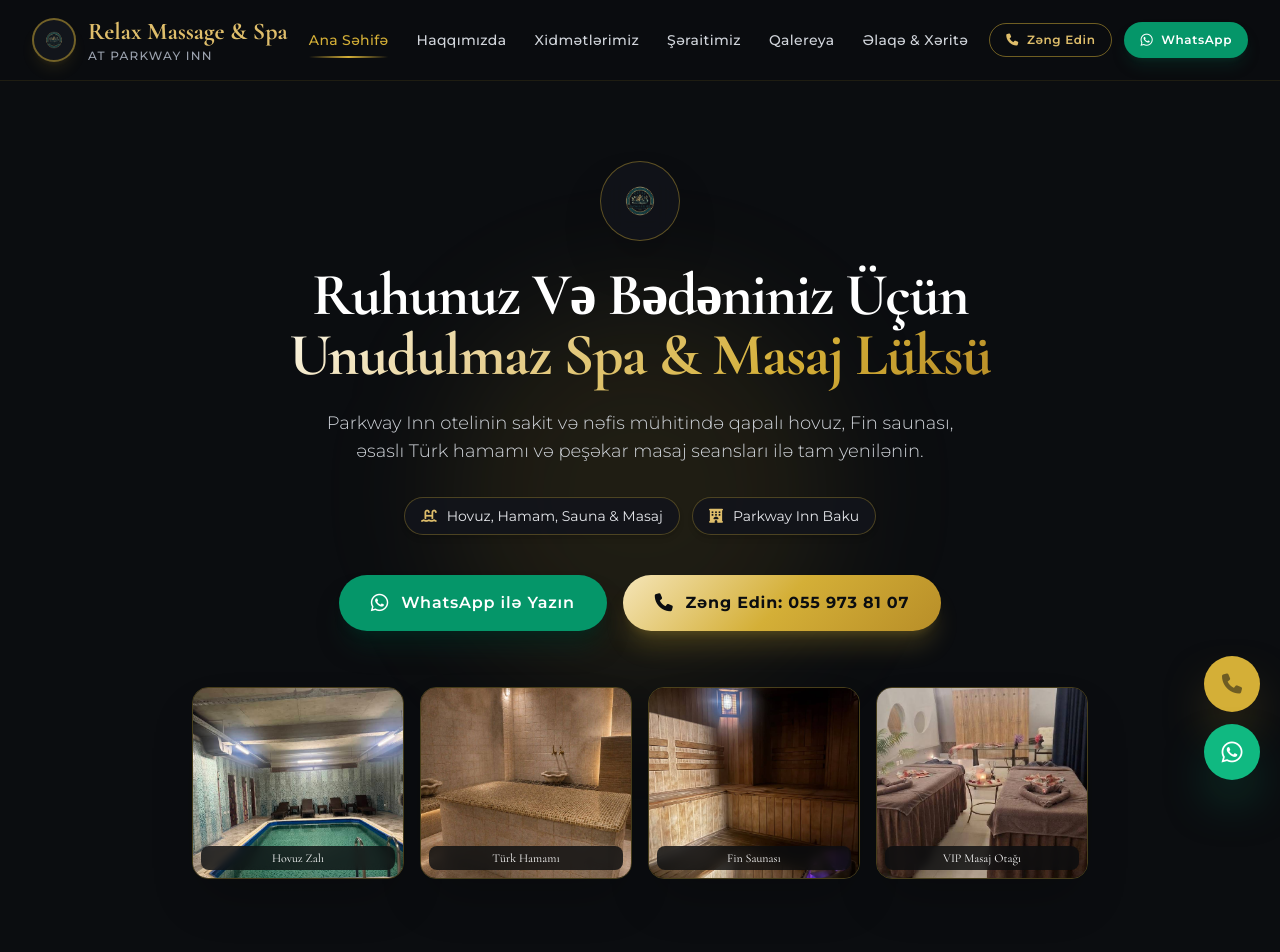
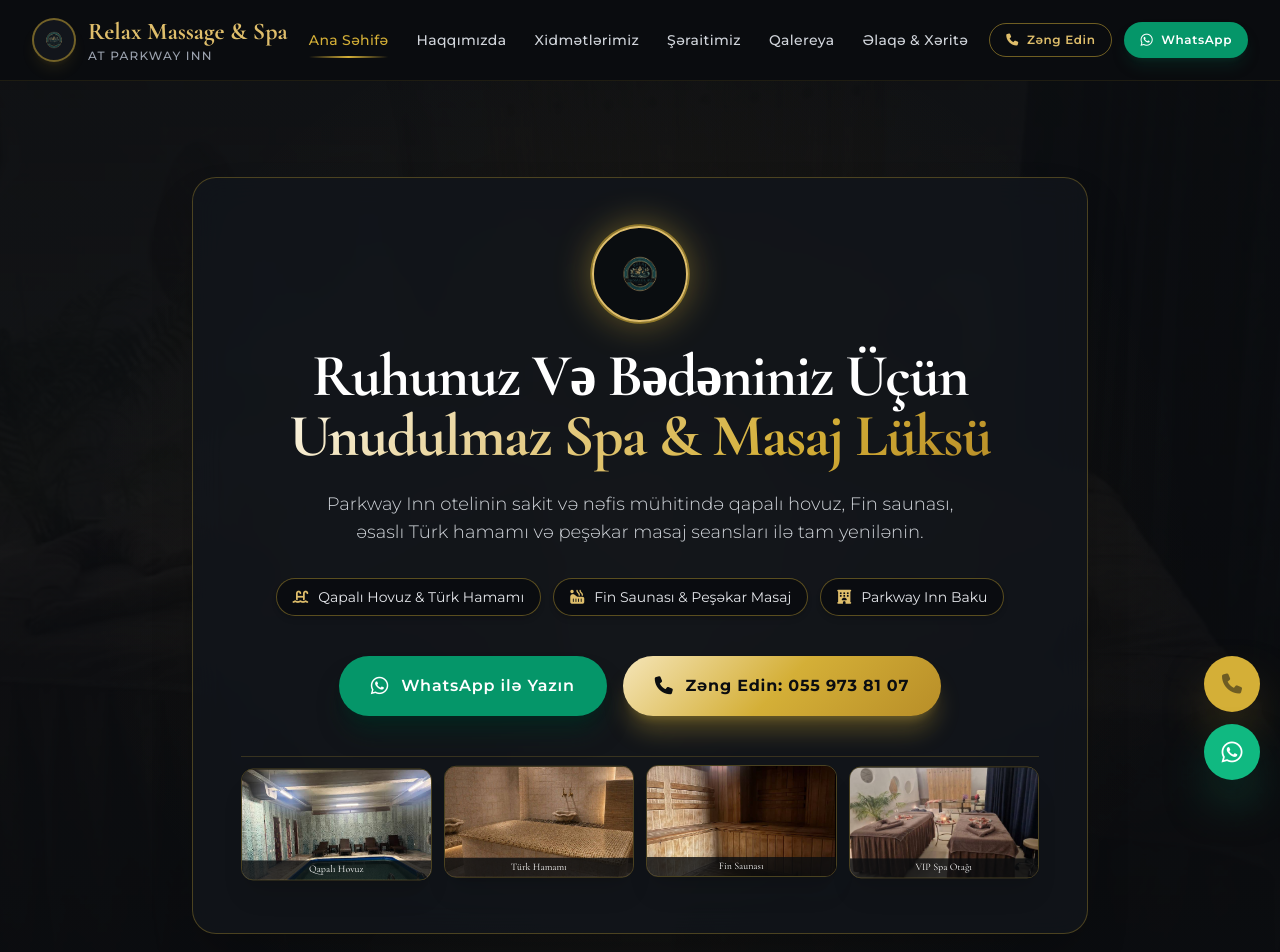
Before and after one commit to zakasmd/RelaxMassage, a plain HTML site: page index.html in a window 1280 px wide. Shown: the top 952 px of the page. Drawn offline with nearby package versions, Linux system fonts and the light colour scheme.

Commit message:
Redesign Hero section with animated backdrop and glassmorphism luxury card

```diff
--- a/index.html
+++ b/index.html
@@ -50,7 +50,7 @@
     </script>
 
     <!-- Custom Styles (with Cache-Buster) -->
-    <link rel="stylesheet" href="style.css?v=1.2">
+    <link rel="stylesheet" href="style.css?v=2.0">
 </head>
 <body class="bg-dark-900 text-gray-200 font-sans antialiased overflow-x-hidden max-w-full selection:bg-gold-500 selection:text-dark-900">
 
@@ -65,7 +65,7 @@
                         <img src="images/logo.png" alt="Relax Massage & Spa Logo" class="w-full h-full object-contain">
                     </div>
                     <div class="flex flex-col justify-center">
-                        <span class="font-serif text-base sm:text-2xl font-bold text-gold-400 group-hover:text-gold-300 transition leading-tight">Relax Massage & Spa</span>
+                        <span class="font-serif text-base sm:text-2xl font-bold text-gold-400 group-hover:text-gold-300 transition leading-snug">Relax Massage & Spa</span>
                         <span class="text-[10px] sm:text-xs text-gray-400 tracking-widest font-medium uppercase">at Parkway Inn</span>
                     </div>
                 </a>
@@ -119,71 +119,86 @@
         </div>
     </header>
 
-    <!-- HERO SECTION WITH REFINED CENTRALLY-BALANCED LUXURY DESIGN -->
-    <section id="hero" class="relative min-h-[88vh] flex items-center justify-center overflow-hidden py-14 sm:py-20 bg-dark-900 w-full">
-        <!-- Ambient Glow Backdrops -->
-        <div class="absolute top-1/4 left-1/2 -translate-x-1/2 w-96 h-96 bg-gold-500/10 rounded-full blur-3xl pointer-events-none"></div>
+    <!-- STUNNING ANIMATED HERO SECTION WITH REAL PREMIUM SPA BACKDROP -->
+    <section id="hero" class="relative min-h-[92vh] flex items-center justify-center overflow-hidden py-16 sm:py-24 bg-dark-900 w-full">
 
+        <!-- Animated Background Image Showcase -->
+        <div class="absolute inset-0 z-0 overflow-hidden">
+            <img src="images/Screenshot 2026-10-10 094249.png" alt="Relax Spa Premium Environment" class="w-full h-full object-cover animate-slow-zoom opacity-40 filter brightness-75">
+            <div class="absolute inset-0 bg-gradient-to-t from-dark-900 via-dark-900/80 to-dark-900/90"></div>
+            <div class="absolute inset-0 bg-hero-pattern opacity-50"></div>
+        </div>
+
+        <!-- Hero Main Content -->
         <div class="relative max-w-7xl mx-auto px-4 sm:px-6 lg:px-8 z-10 w-full">
-            <div class="flex flex-col items-center text-center max-w-4xl mx-auto">
 
-                <!-- Central Emblem Header -->
-                <div class="w-16 h-16 sm:w-20 sm:h-20 rounded-full border border-gold-500/40 p-2.5 bg-dark-800/80 backdrop-blur-md shadow-2xl mb-6 flex items-center justify-center">
-                    <img src="images/logo.png" alt="Relax Spa Emblem" class="w-full h-full object-contain">
+            <!-- Glassmorphism Main Card -->
+            <div class="glass-panel border border-gold-500/30 rounded-3xl p-6 sm:p-12 shadow-2xl max-w-4xl mx-auto text-center relative animate-fade-in-up">
+
+                <!-- Glowing Emblem Logo -->
+                <div class="w-20 h-20 sm:w-24 sm:h-24 rounded-full border-2 border-gold-400 bg-dark-900/90 p-3 shadow-2xl mx-auto mb-6 flex items-center justify-center animate-pulse-gold relative group">
+                    <img src="images/logo.png" alt="Relax Spa Emblem" class="w-full h-full object-contain group-hover:scale-105 transition duration-500">
                 </div>
 
+                <!-- Main Title -->
                 <h1 class="font-serif text-3xl sm:text-5xl md:text-6xl font-bold tracking-tight text-white leading-tight mb-6">
                     Ruhunuz Və Bədəniniz Üçün <br>
                     <span class="gold-gradient-text">Unudulmaz Spa & Masaj Lüksü</span>
                 </h1>
 
+                <!-- Subtitle -->
                 <p class="text-gray-300 text-sm sm:text-lg font-light leading-relaxed mb-8 max-w-2xl mx-auto">
                     Parkway Inn otelinin sakit və nəfis mühitində qapalı hovuz, Fin saunası, əsaslı Türk hamamı və peşəkar masaj seansları ilə tam yenilənin.
                 </p>
 
-                <!-- Feature pills -->
+                <!-- Feature Pills -->
                 <div class="flex flex-wrap justify-center items-center gap-3 mb-10">
-                    <div class="bg-dark-800/90 border border-gold-500/30 px-4 py-2 rounded-full flex items-center gap-2.5 text-xs sm:text-sm text-gray-200 shadow-md">
+                    <div class="bg-dark-900/90 border border-gold-500/40 px-4 py-2 rounded-full flex items-center gap-2.5 text-xs sm:text-sm text-gray-200 shadow-md">
                         <i class="fa-solid fa-water-ladder text-gold-400"></i>
-                        <span>Hovuz, Hamam, Sauna & Masaj</span>
+                        <span>Qapalı Hovuz & Türk Hamamı</span>
                     </div>
-                    <div class="bg-dark-800/90 border border-gold-500/30 px-4 py-2 rounded-full flex items-center gap-2.5 text-xs sm:text-sm text-gray-200 shadow-md">
+                    <div class="bg-dark-900/90 border border-gold-500/40 px-4 py-2 rounded-full flex items-center gap-2.5 text-xs sm:text-sm text-gray-200 shadow-md">
+                        <i class="fa-solid fa-hot-tub-person text-gold-400"></i>
+                        <span>Fin Saunası & Peşəkar Masaj</span>
+                    </div>
+                    <div class="bg-dark-900/90 border border-gold-500/40 px-4 py-2 rounded-full flex items-center gap-2.5 text-xs sm:text-sm text-gray-200 shadow-md">
                         <i class="fa-solid fa-hotel text-gold-400"></i>
                         <span>Parkway Inn Baku</span>
                     </div>
                 </div>
 
-                <!-- Action Buttons -->
-                <div class="flex flex-col sm:flex-row justify-center items-center gap-4 w-full sm:w-auto mb-14">
-                    <a href="https://wa.me/994559738107" target="_blank" rel="noopener noreferrer" class="w-full sm:w-auto bg-emerald-600 hover:bg-emerald-500 text-white font-semibold px-8 py-3.5 rounded-full text-sm sm:text-base tracking-wider transition duration-300 shadow-xl shadow-emerald-950/50 flex items-center justify-center gap-3 group">
+                <!-- Action CTA Buttons -->
+                <div class="flex flex-col sm:flex-row justify-center items-center gap-4 w-full sm:w-auto mb-10">
+                    <a href="https://wa.me/994559738107" target="_blank" rel="noopener noreferrer" class="w-full sm:w-auto bg-emerald-600 hover:bg-emerald-500 text-white font-semibold px-8 py-4 rounded-full text-sm sm:text-base tracking-wider transition duration-300 shadow-xl shadow-emerald-950/60 flex items-center justify-center gap-3 group">
                         <i class="fa-brands fa-whatsapp text-xl group-hover:scale-110 transition"></i> WhatsApp ilə Yazın
                     </a>
-                    <a href="tel:+994559738107" class="w-full sm:w-auto bg-gold-gradient hover:opacity-90 text-dark-900 font-bold px-8 py-3.5 rounded-full text-sm sm:text-base tracking-wider transition duration-300 shadow-xl shadow-gold-500/20 flex items-center justify-center gap-3">
+                    <a href="tel:+994559738107" class="w-full sm:w-auto bg-gold-gradient hover:opacity-90 text-dark-900 font-bold px-8 py-4 rounded-full text-sm sm:text-base tracking-wider transition duration-300 shadow-xl shadow-gold-500/30 flex items-center justify-center gap-3">
                         <i class="fa-solid fa-phone text-lg"></i> Zəng Edin: 055 973 81 07
                     </a>
                 </div>
 
-                <!-- Centered Photo Showcase Cards Grid -->
-                <div class="grid grid-cols-2 sm:grid-cols-4 gap-3 sm:gap-4 w-full max-w-4xl mx-auto">
-                    <div class="rounded-2xl overflow-hidden border border-gold-500/30 shadow-2xl h-36 sm:h-48 group relative">
+                <!-- Interactive Floating Photo Thumbnails -->
+                <div class="grid grid-cols-2 sm:grid-cols-4 gap-3 w-full pt-4 border-t border-gold-500/20">
+                    <div class="rounded-xl overflow-hidden border border-gold-500/30 shadow-xl h-24 sm:h-28 group relative animate-float">
                         <img src="images/Screenshot 2026-10-10 094217.png" alt="Qapalı Hovuz Zalı" class="w-full h-full object-cover group-hover:scale-110 transition duration-500">
-                        <span class="absolute bottom-2 left-2 right-2 text-[10px] sm:text-xs text-center font-serif text-white bg-dark-900/80 py-1 rounded-lg backdrop-blur-sm">Hovuz Zalı</span>
+                        <span class="absolute inset-x-0 bottom-0 text-[10px] text-center font-serif text-white bg-dark-900/80 py-0.5 backdrop-blur-xs">Qapalı Hovuz</span>
                     </div>
-                    <div class="rounded-2xl overflow-hidden border border-gold-500/30 shadow-2xl h-36 sm:h-48 group relative">
+                    <div class="rounded-xl overflow-hidden border border-gold-500/30 shadow-xl h-24 sm:h-28 group relative animate-float" style="animation-delay: 0.5s;">
                         <img src="images/Screenshot 2026-10-10 094122.png" alt="Türk Hamamı Göbəktazı" class="w-full h-full object-cover group-hover:scale-110 transition duration-500">
-                        <span class="absolute bottom-2 left-2 right-2 text-[10px] sm:text-xs text-center font-serif text-white bg-dark-900/80 py-1 rounded-lg backdrop-blur-sm">Türk Hamamı</span>
+                        <span class="absolute inset-x-0 bottom-0 text-[10px] text-center font-serif text-white bg-dark-900/80 py-0.5 backdrop-blur-xs">Türk Hamamı</span>
                     </div>
-                    <div class="rounded-2xl overflow-hidden border border-gold-500/30 shadow-2xl h-36 sm:h-48 group relative">
+                    <div class="rounded-xl overflow-hidden border border-gold-500/30 shadow-xl h-24 sm:h-28 group relative animate-float" style="animation-delay: 1s;">
                         <img src="images/Screenshot 2026-10-10 094115.png" alt="Fin Sauna Otağı" class="w-full h-full object-cover group-hover:scale-110 transition duration-500">
-                        <span class="absolute bottom-2 left-2 right-2 text-[10px] sm:text-xs text-center font-serif text-white bg-dark-900/80 py-1 rounded-lg backdrop-blur-sm">Fin Saunası</span>
+                        <span class="absolute inset-x-0 bottom-0 text-[10px] text-center font-serif text-white bg-dark-900/80 py-0.5 backdrop-blur-xs">Fin Saunası</span>
                     </div>
-                    <div class="rounded-2xl overflow-hidden border border-gold-500/30 shadow-2xl h-36 sm:h-48 group relative">
+                    <div class="rounded-xl overflow-hidden border border-gold-500/30 shadow-xl h-24 sm:h-28 group relative animate-float" style="animation-delay: 1.5s;">
                         <img src="images/Screenshot 2026-10-10 094249.png" alt="Cütlük Masaj Otağı" class="w-full h-full object-cover group-hover:scale-110 transition duration-500">
-                        <span class="absolute bottom-2 left-2 right-2 text-[10px] sm:text-xs text-center font-serif text-white bg-dark-900/80 py-1 rounded-lg backdrop-blur-sm">VIP Masaj Otağı</span>
+                        <span class="absolute inset-x-0 bottom-0 text-[10px] text-center font-serif text-white bg-dark-900/80 py-0.5 backdrop-blur-xs">VIP Spa Otağı</span>
                     </div>
                 </div>
 
             </div>
+
         </div>
     </section>
 
@@ -861,6 +876,6 @@
     </div>
 
     <!-- JavaScript (with Cache-Buster) -->
-    <script src="script.js?v=1.2"></script>
+    <script src="script.js?v=2.0"></script>
 </body>
 </html>
--- a/style.css
+++ b/style.css
@@ -28,6 +28,61 @@
     }
 }
 
+/* Keyframe Animations */
+@keyframes fadeInUp {
+    from {
+        opacity: 0;
+        transform: translateY(25px);
+    }
+    to {
+        opacity: 1;
+        transform: translateY(0);
+    }
+}
+
+@keyframes slowZoom {
+    0% {
+        transform: scale(1.02);
+    }
+    100% {
+        transform: scale(1.1);
+    }
+}
+
+@keyframes pulseGold {
+    0%, 100% {
+        box-shadow: 0 0 20px rgba(212, 175, 55, 0.25), 0 0 0 1px rgba(212, 175, 55, 0.3);
+    }
+    50% {
+        box-shadow: 0 0 45px rgba(212, 175, 55, 0.6), 0 0 0 2px rgba(212, 175, 55, 0.7);
+    }
+}
+
+@keyframes floatSlow {
+    0%, 100% {
+        transform: translateY(0px);
+    }
+    50% {
+        transform: translateY(-8px);
+    }
+}
+
+.animate-fade-in-up {
+    animation: fadeInUp 0.8s cubic-bezier(0.16, 1, 0.3, 1) forwards;
+}
+
+.animate-slow-zoom {
+    animation: slowZoom 20s ease-in-out infinite alternate;
+}
+
+.animate-pulse-gold {
+    animation: pulseGold 3s infinite ease-in-out;
+}
+
+.animate-float {
+    animation: floatSlow 4s infinite ease-in-out;
+}
+
 /* Scrollbar Customization */
 ::-webkit-scrollbar {
     width: 6px;
@@ -45,6 +100,13 @@
 
 ::-webkit-scrollbar-thumb:hover {
     background: #D4AF37;
+}
+
+/* Glassmorphism Hero Card */
+.glass-panel {
+    background: rgba(18, 21, 27, 0.82);
+    backdrop-filter: blur(16px);
+    -webkit-backdrop-filter: blur(16px);
 }
 
 /* Subtle glowing hover effects on cards */
```
